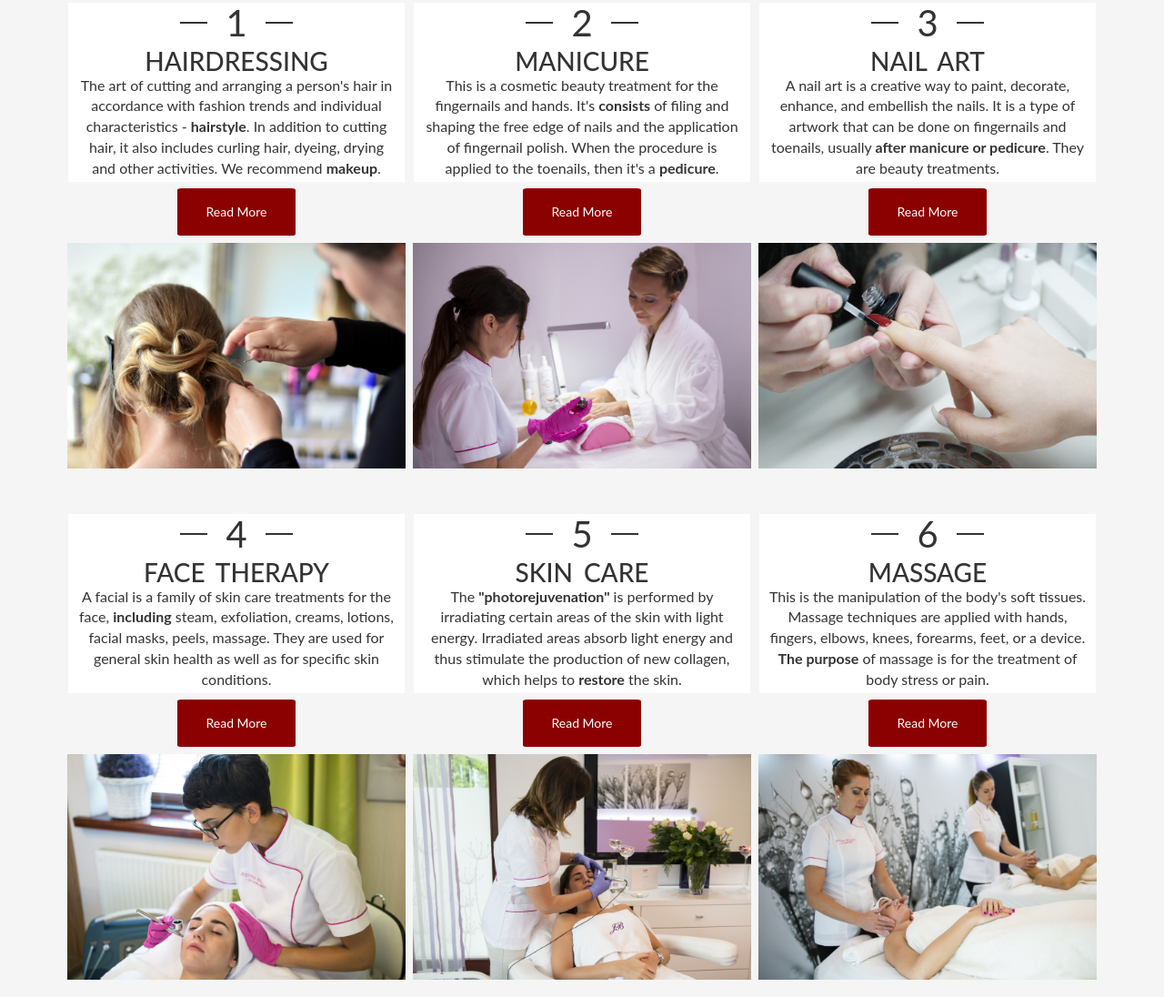
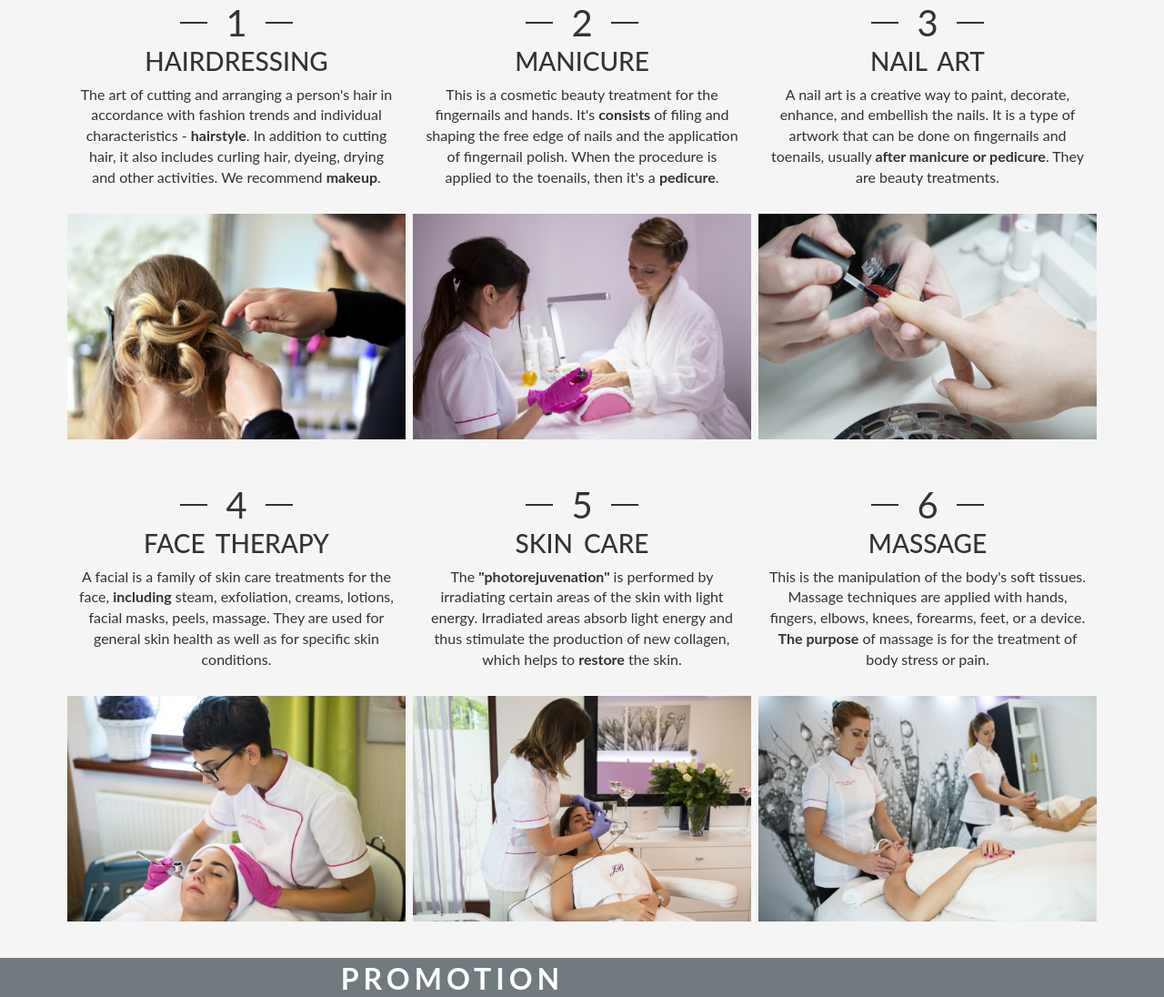
Before and after one commit to NazmieHasan/beauty-salon.github.io, a plain HTML site: page index.html in a window 1280 px wide. Shown: the part 583-1679 px from the top of the page at 91% size. Drawn offline with Linux system fonts and the light colour scheme.

Commit message:
delete read more button

```diff
--- a/css/style.css
+++ b/css/style.css
@@ -31,7 +31,7 @@ a:focus {
     border: none;
 }
 .navbar-default {
-    background: #ffffff;
+    background: #f5f5f5;
 }
 .navbar-default .navbar-brand, .navbar-default .navbar-nav>li>a {
     padding-top: 20px;
@@ -45,7 +45,7 @@ a:focus {
     color: #c62d34;
 }
 .navbar-default .navbar-nav>li>a:hover,  .navbar-default .navbar-nav>li>a:focus, .navbar-default .navbar-nav .open .dropdown-menu>li>a:hover, .navbar-default .navbar-nav .open .dropdown-menu>li>a:focus {
-    background: #f5f5f5;
+    background: #ffffff;
 }
 .dropdown-menu {
     font-size: 16px;
@@ -128,14 +128,13 @@ a:focus {
     padding-left: 4px;
 }
 .caption {
+   margin-top: 10px;
+   margin-right: 1px;
+   margin-left: 1px;
+   padding-bottom: 25px;
+   font-size: 16px;
    font-style: normal;
-   font-size: 16px;
-   padding: 0;
-   margin-left: 1px;
-   margin-right: 1px;
-   margin-top: 10px;
    text-align: center;
-   background: #ffffff;
 }
 .caption h2 {
     margin-top: 0;
@@ -158,7 +157,7 @@ a:focus {
 }
 .caption h3 {
    margin-top: 5px;
-   margin-bottom: 0;
+   margin-bottom: 10px;
    font-size: 28px;
    word-spacing: 5px;
 }
--- a/index.html
+++ b/index.html
@@ -97,7 +97,6 @@
                 <h2 class="num">1</h2>
 			          <h3>HAIRDRESSING</h3>
 			    		  <p>The art of cutting and arranging a person's hair in accordance with fashion trends and individual characteristics - <strong>hairstyle</strong>. In addition to cutting hair, it also includes curling hair, dyeing, drying and other activities. We recommend <strong>makeup</strong>.</p>
-			    		  <p class="read-more"><a href="#" class="btn btn-primary">Read More</a></p>
 			    	</div>
 	    		  <div class="thumbnail">
 	    			    <img src="images/hairdressing.jpg" alt="img">
@@ -109,7 +108,6 @@
                 <h2 class="num">2</h2>
 			          <h3>MANICURE</h3>
 			    		  <p>This is a cosmetic beauty treatment for the fingernails and hands. It's <strong>consists</strong> of filing and shaping the free edge of nails and the application of fingernail polish. When the procedure is applied to the toenails, then it's a <strong>pedicure</strong>.</p>
-			    		  <p class="read-more"><a href="#" class="btn btn-primary">Read More</a></p>
 			    	</div>
 	    		  <div class="thumbnail">
 	    			    <img src="images/manicure.jpg" alt="img">
@@ -121,7 +119,6 @@
 	    	        <h2 class="num">3</h2>
 			    		  <h3>NAIL ART</h3>
 			    		  <p>A nail art is a creative way to paint, decorate, enhance, and embellish the nails. It is a type of artwork that can be done on fingernails and toenails, usually <strong>after manicure or pedicure</strong>. They are beauty treatments.</p>
-			    		  <p class="read-more"><a href="#" class="btn btn-primary">Read More</a></p>
 			      </div>
 	    		  <div href="#" class="thumbnail">
 	    			    <img src="images/nail-art.jpg" alt="img">
@@ -133,7 +130,6 @@
 	    	        <h2 class="num">4</h2>
 			    		  <h3>FACE THERAPY</h3>
 			    		  <p>A facial is a family of skin care treatments for the face, <strong>including</strong> steam, exfoliation, creams, lotions, facial masks, peels, massage. They are used for general skin health as well as for specific skin conditions.</p>
-			    		  <p class="read-more"><a href="#" class="btn btn-primary">Read More</a></p>
 			      </div>
 	    		  <div href="#" class="thumbnail">
 	    			    <img src="images/face-therapy.jpg" alt="img">
@@ -145,7 +141,6 @@
                 <h2 class="num">5</h2>
 			          <h3>SKIN CARE</h3>
 			    		  <p>The <strong>"photorejuvenation"</strong> is performed by irradiating certain areas of the skin with light energy. Irradiated areas absorb light energy and thus stimulate the production of new collagen, which helps to <strong>restore</strong> the skin.</p>
-			    		  <p class="read-more"><a href="#" class="btn btn-primary">Read More</a></p>
 			    	</div>
 	    		  <div class="thumbnail">
 	    			    <img src="images/skin-care.jpg" alt="img">
@@ -157,7 +152,6 @@
 	    	        <h2 class="num">6</h2>
 			    		  <h3>MASSAGE</h3>
 			    		  <p>This is the manipulation of the body's soft tissues. Massage techniques are applied with hands, fingers, elbows, knees, forearms, feet, or a device. <strong>The purpose</strong> of massage is for the treatment of body stress or pain.</p>
-			    		  <p class="read-more"><a href="#" class="btn btn-primary">Read More</a></p>
 			    	</div>
 	    		  <div href="#" class="thumbnail">
 	    			    <img src="images/massage.jpg" alt="img">
```
